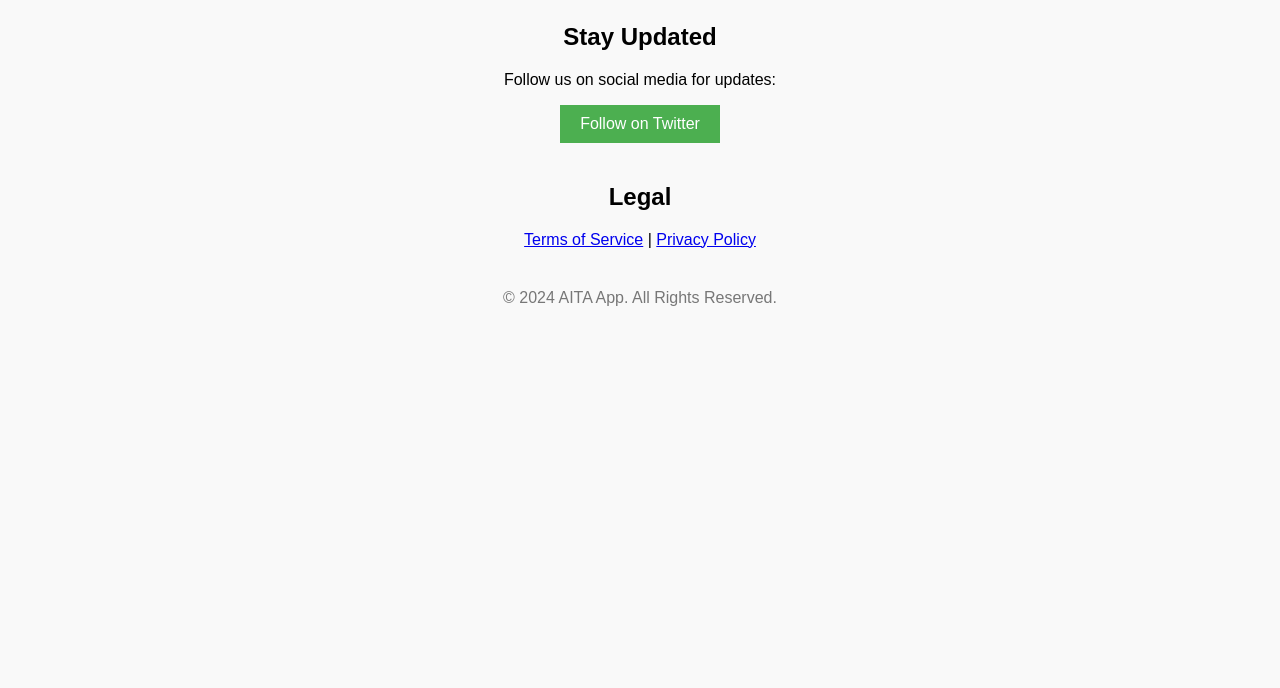
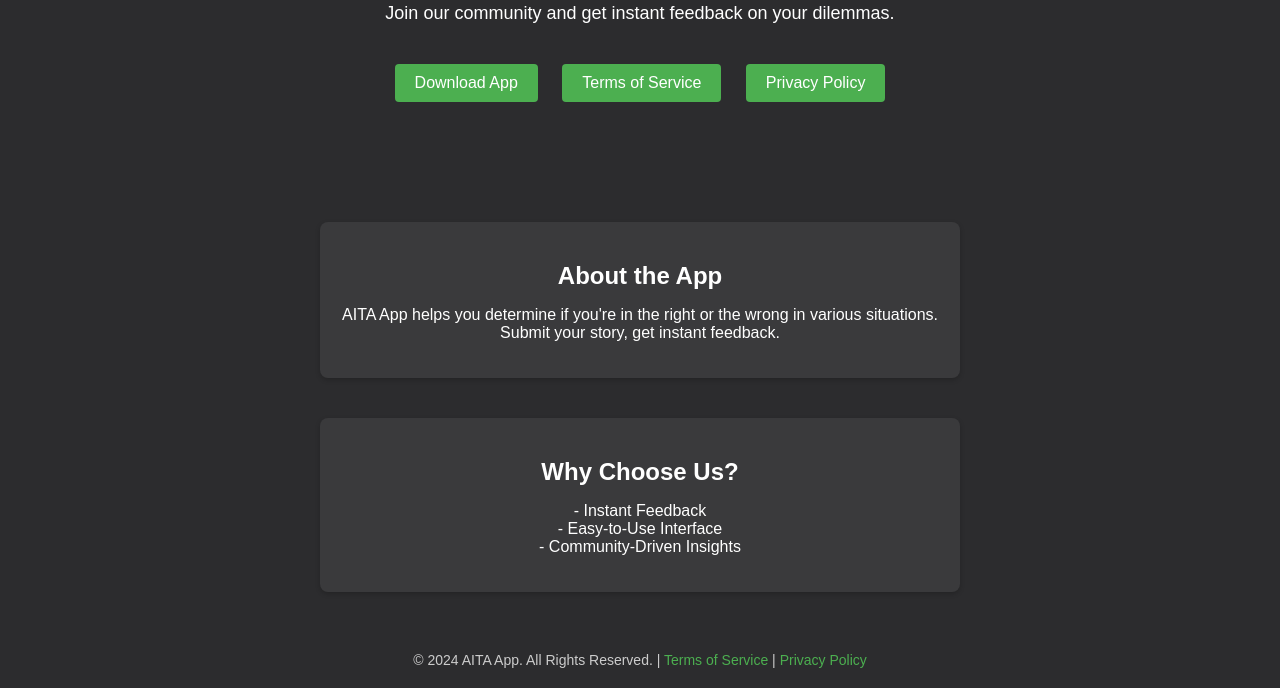
Before and after one commit to FuncSumHolySet/AITA-Site, a plain HTML site: page index.html in a window 1280 px wide. Shown: the part 277-965 px from the top of the page. Before the commit the page ends 800 px from the top, so only its background shows below. Drawn offline with Linux system fonts and the light colour scheme.

Commit message:
Update index.html

```diff
--- a/index.html
+++ b/index.html
@@ -3,58 +3,136 @@
 <head>
     <meta charset="UTF-8">
     <meta name="viewport" content="width=device-width, initial-scale=1.0">
-    <title>AITA App - Coming Soon</title>
+    <title>AITA App - Welcome</title>
     <style>
+        /* General Page Styling */
         body {
+            margin: 0;
+            padding: 0;
             font-family: Arial, sans-serif;
             text-align: center;
-            margin: 0;
-            padding: 0;
-            background-color: #f9f9f9;
+            background-color: #2C2C2E; /* Dark Grey Background */
+            color: #FFFFFF; /* White Text */
         }
+
+        /* Header Styling */
         header {
-            background-color: #4caf50;
+            background-color: #4CAF50; /* Green Header */
             color: white;
             padding: 20px;
+            font-size: 32px;
+            font-weight: bold;
         }
-        section {
-            margin: 40px;
+
+        /* Hero Section */
+        .hero {
+            margin: 50px auto;
+            padding: 40px;
         }
-        button {
-            background-color: #4caf50;
+
+        .hero h1 {
+            font-size: 48px;
+            margin-bottom: 10px;
+        }
+
+        .hero p {
+            font-size: 18px;
+            margin-bottom: 30px;
+        }
+
+        /* Buttons Section */
+        .buttons {
+            margin: 20px;
+        }
+
+        .buttons button {
+            background-color: #4CAF50;
             color: white;
             border: none;
             padding: 10px 20px;
             font-size: 16px;
             cursor: pointer;
+            border-radius: 4px;
+            margin: 10px;
         }
+
+        .buttons button:hover {
+            background-color: #388E3C;
+        }
+
+        /* Section Styling */
+        .section {
+            margin: 40px auto;
+            padding: 20px;
+            max-width: 600px;
+            background-color: #3A3A3C; /* Slightly lighter grey */
+            border-radius: 8px;
+            box-shadow: 0 2px 5px rgba(0, 0, 0, 0.2);
+        }
+
+        .section h2 {
+            font-size: 24px;
+            margin-bottom: 10px;
+        }
+
+        .section p {
+            font-size: 16px;
+        }
+
+        /* Footer Styling */
         footer {
             margin-top: 40px;
-            color: #777;
+            padding: 20px;
+            color: #CCCCCC;
+            font-size: 14px;
+        }
+
+        footer a {
+            color: #4CAF50;
+            text-decoration: none;
+        }
+
+        footer a:hover {
+            text-decoration: underline;
         }
     </style>
 </head>
 <body>
     <header>
-        <h1>AITA App</h1>
-        <p>Coming Soon to the App Store!</p>
+        Welcome to AITA App
     </header>
-    <section>
+
+    <section class="hero">
+        <h1>Your Go-To App for AITA Stories</h1>
+        <p>Join our community and get instant feedback on your dilemmas.</p>
+        <div class="buttons">
+            <button onclick="window.location.href='https://apps.apple.com'">Download App</button>
+            <button onclick="window.location.href='terms.html'">Terms of Service</button>
+            <button onclick="window.location.href='privacy.html'">Privacy Policy</button>
+        </div>
+    </section>
+
+    <section class="section">
         <h2>About the App</h2>
-        <p>The ultimate app to settle your "Am I The Asshole?" dilemmas with AI-generated insights.</p>
+        <p>
+            AITA App helps you determine if you're in the right or the wrong in various situations.
+            Submit your story, get instant feedback.
+        </p>
     </section>
-    <section>
-        <h2>Stay Updated</h2>
-        <p>Follow us on social media for updates:</p>
-        <button onclick="window.open('https://twitter.com/yourhandle', '_blank')">Follow on Twitter</button>
+
+    <section class="section">
+        <h2>Why Choose Us?</h2>
+        <p>
+            - Instant Feedback<br>
+            - Easy-to-Use Interface<br>
+            - Community-Driven Insights
+        </p>
     </section>
-    <section>
-        <h2>Legal</h2>
-        <a href="https://yourusername.github.io/AITA-ToS/">Terms of Service</a> |
-        <a href="https://yourusername.github.io/PrivacyPolicy/">Privacy Policy</a>
-    </section>
+
     <footer>
-        &copy; 2024 AITA App. All Rights Reserved.
+        © 2024 AITA App. All Rights Reserved. |
+        <a href="terms.html">Terms of Service</a> |
+        <a href="privacy.html">Privacy Policy</a>
     </footer>
 </body>
 </html>
```
